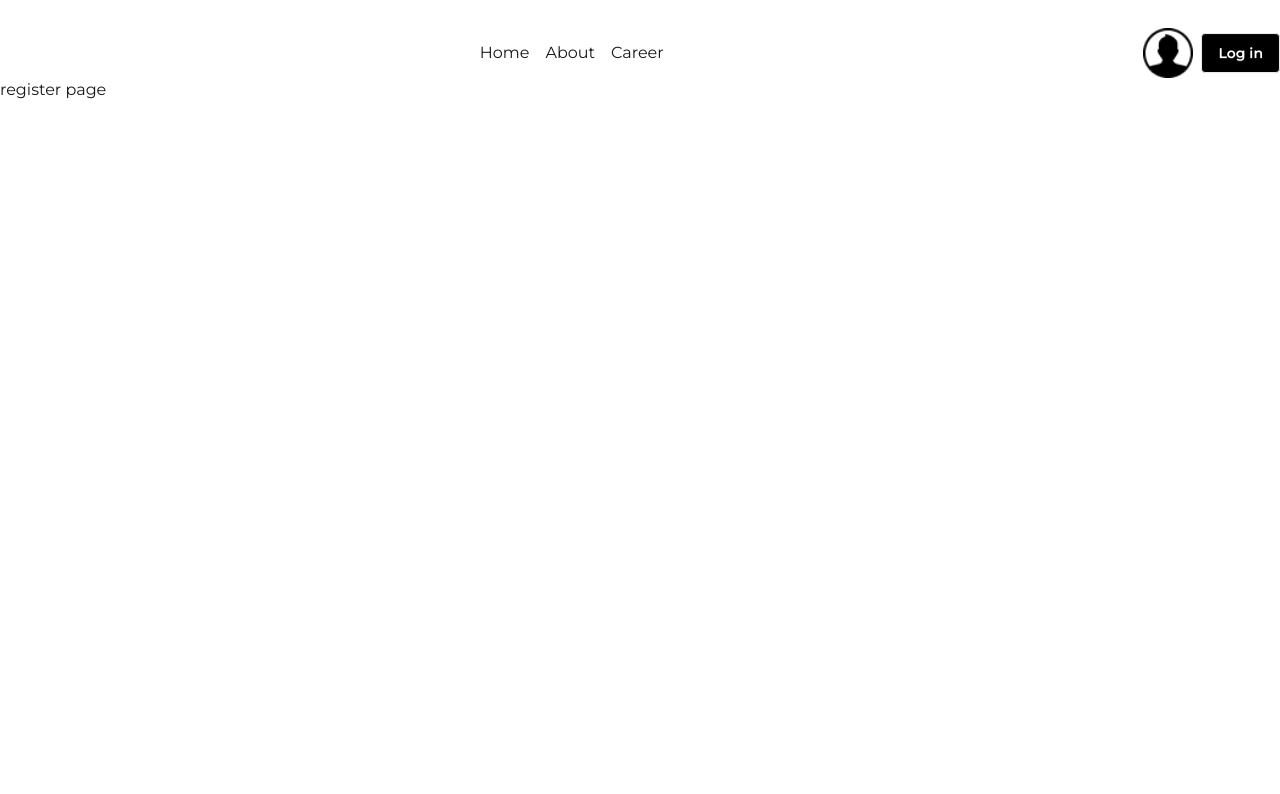
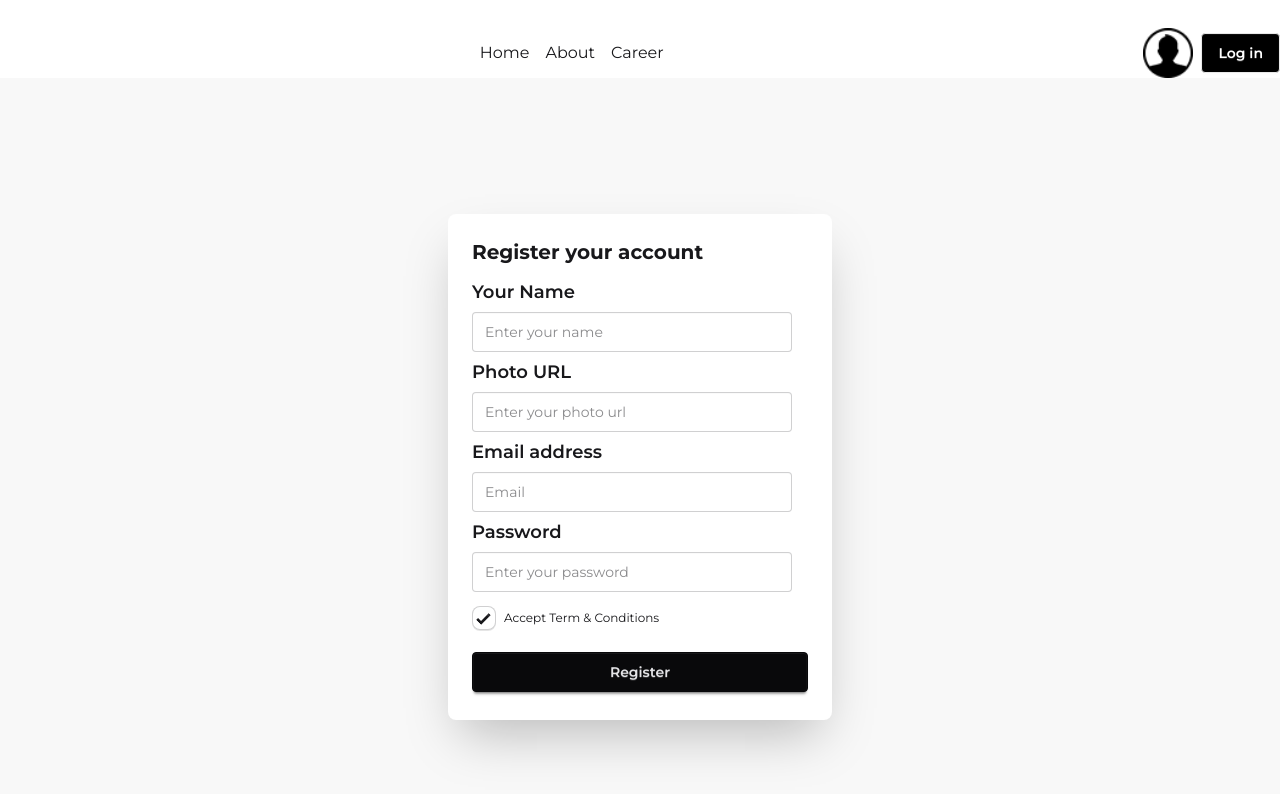
Before and after one commit to babul0000/The-dragan-news-m-46, a Next.js app: page /register in a window 1280 px wide. Shown: the top 794 px of the page. Built offline with nearby package versions, Linux system fonts and the light colour scheme.

Commit message:
login and register setup

```diff
--- a/package.json
+++ b/package.json
@@ -15,6 +15,7 @@
     "react": "19.2.4",
     "react-dom": "19.2.4",
     "react-fast-marquee": "^1.6.5",
+    "react-hook-form": "^7.73.1",
     "react-icons": "^5.6.0"
   },
   "devDependencies": {
--- a/src/app/(auth)/login/page.jsx
+++ b/src/app/(auth)/login/page.jsx
@@ -1,9 +1,65 @@
+"use client"
+import Link from 'next/link';
 import React from 'react';
+import { useForm } from 'react-hook-form';
+// import { useForm, SubmitHandler } from "react-hook-form"
+
 
 const LoginPage = () => {
+    const { register, handleSubmit, formState: { errors } } = useForm();
+
+    const handleLogin = (data) => {
+        console.log(data, errors, "data");
+
+    }
     return (
         <div>
-            login page
+
+            <form onSubmit={handleSubmit(handleLogin)} className="container mx-auto pt-15 bg-base-200 min-h-screen">
+                <div className="hero-content flex-col lg:flex-row-reverse mt-15 ">
+
+                    <div className="card bg-base-100 w-full max-w-sm shrink-0 shadow-2xl">
+                        <div className="card-body">
+                            <div>
+                                <h1 className="text-xl font-bold">Login your account</h1>
+                            </div>
+
+                            <fieldset className="fieldset">
+                                <label className=" text-lg font-semibold">Email address</label>
+
+                                <input type="email" className="input" placeholder="Email"
+                                    {...register("email", { required: true })}
+                                />
+
+                                {errors.email && (
+                                    <p className="text-red-500 text-sm">
+                                        Email is required
+                                    </p>
+                                )}
+
+                                <label className="text-lg font-semibold">Password</label>
+
+                                <input type="password" className="input" placeholder="Password"
+                                    {...register("password", { required: true })}
+
+                                />
+
+                                {errors.password && (
+                                    <p className="text-red-500 text-sm">
+                                        Password is required
+                                    </p>
+                                )}
+
+                                <div><a className="link link-hover">Forgot password?</a></div>
+                                <button className="btn btn-neutral mt-4">Login</button>
+                            </fieldset>
+                        </div>
+
+                        <p className='text-center pb-6'>Dont’t Have An Account ? <Link href={"/register"} className='text-red-700'>Register</Link></p>
+                    </div>
+                </div>
+            </form>
+
         </div>
     );
 };
--- a/src/app/(auth)/register/page.jsx
+++ b/src/app/(auth)/register/page.jsx
@@ -1,11 +1,102 @@
+"use client"
+import Link from 'next/link';
 import React from 'react';
+import { useForm } from 'react-hook-form';
+// import { useForm, SubmitHandler } from "react-hook-form"
 
-const RegisterPage = () => {
+
+const LoginPage = () => {
+    const { register, handleSubmit, formState: { errors } } = useForm();
+
+    const handleLogin = (data) => {
+        console.log(data, errors, "data");
+
+    }
     return (
         <div>
-            register page
+
+            <form onSubmit={handleSubmit(handleLogin)} className="container mx-auto pt-15 bg-base-200 min-h-screen">
+                <div className="hero-content flex-col lg:flex-row-reverse mt-15 ">
+
+                    <div className="card bg-base-100 w-full max-w-sm shrink-0 shadow-2xl">
+                        <div className="card-body">
+                            <div>
+                                <h1 className="text-xl font-bold">Register your account</h1>
+                            </div>
+
+                            <fieldset className="fieldset">
+
+                                <label className=" text-lg font-semibold">Your Name</label>
+
+                                <input type="text" className="input" placeholder="Enter your name"
+                                    {...register("name", { required: true })}
+                                />
+
+                                {errors.text && (
+                                    <p className="text-red-500 text-sm">
+                                        Email is required
+                                    </p>
+                                )}
+
+
+
+                                <label className=" text-lg font-semibold">Photo URL</label>
+
+                                <input type="text" className="input" placeholder="Enter your photo url"
+                                    {...register("url", { required: true })}
+                                />
+
+                                {errors.text && (
+                                    <p className="text-red-500 text-sm">
+                                        Email is required
+                                    </p>
+                                )}
+
+
+
+
+                                <label className=" text-lg font-semibold">Email address</label>
+
+                                <input type="email" className="input" placeholder="Email"
+                                    {...register("email", { required: true })}
+                                />
+
+                                {errors.email && (
+                                    <p className="text-red-500 text-sm">
+                                        Email is required
+                                    </p>
+                                )}
+
+                                <label className="text-lg font-semibold">Password</label>
+
+                                <input type="password" className="input" placeholder="Enter your password"
+                                    {...register("password", { required: true })}
+
+                                />
+
+                                {errors.password && (
+                                    <p className="text-red-500 text-sm">
+                                        Password is required
+                                    </p>
+                                )}
+
+                                {/* <div><a className="link link-hover">Forgot password?</a></div> */}
+
+                                <div className='flex gap-2 items-center mt-2'>
+                                    <input type="checkbox" defaultChecked className="checkbox" />
+                                    <p>Accept Term & Conditions</p>
+                                </div>
+                                <button className="btn btn-neutral mt-4">Register</button>
+                            </fieldset>
+                        </div>
+
+
+                    </div>
+                </div>
+            </form>
+
         </div>
     );
 };
 
-export default RegisterPage;
+export default LoginPage;
```
Also changed, not shown: 1 other file (tests, documents, lock files or other folders).
